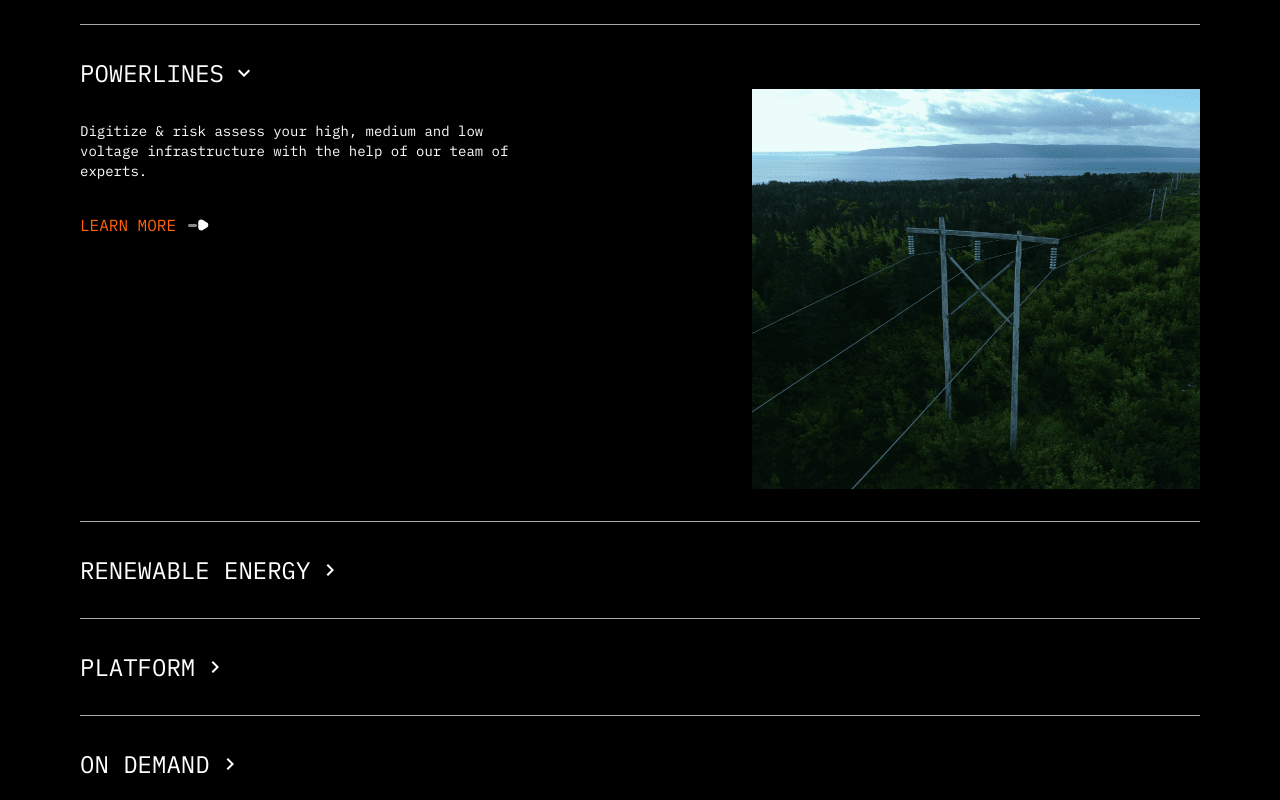
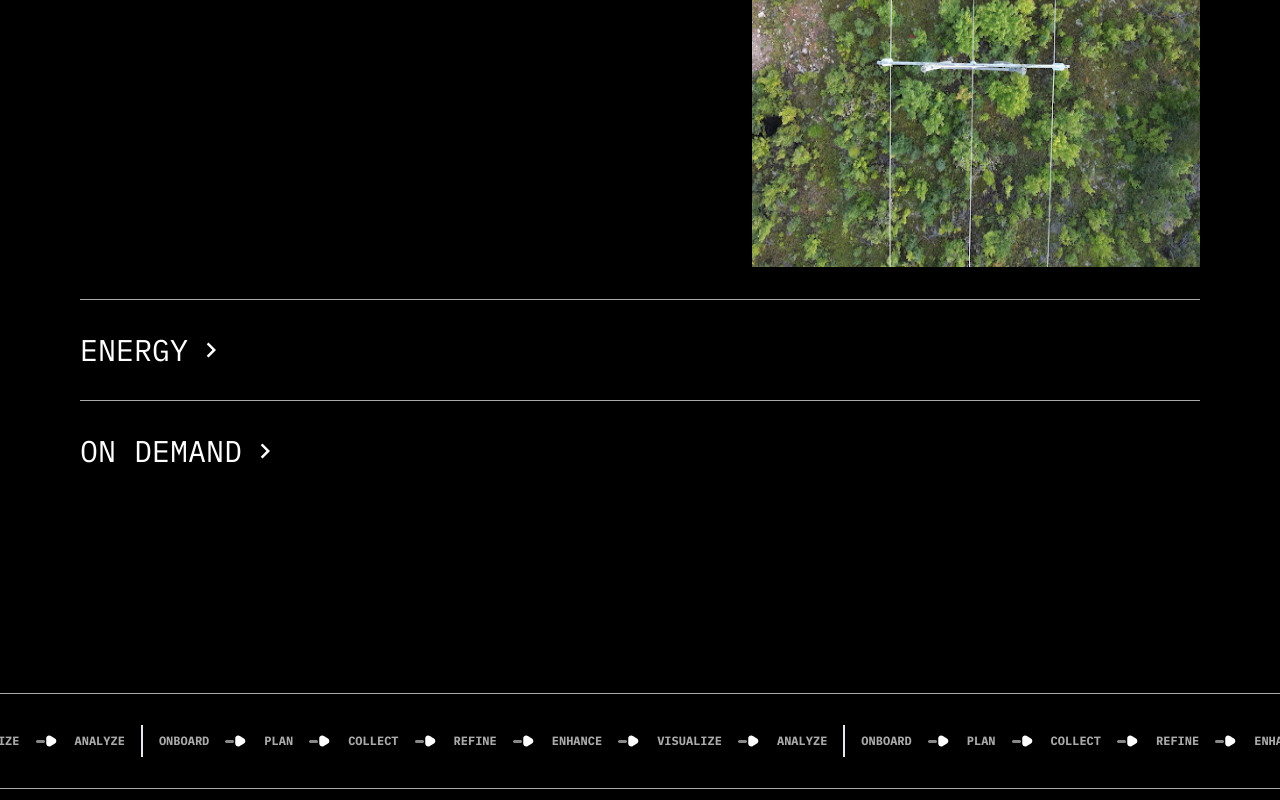
Before and after one commit to Generalsoi/detect-atlantic, a React (Vite) app: page / in a window 1280 px wide. Shown: the part 1440-2240 px from the top of the page. Built offline with nearby package versions, Linux system fonts and the light colour scheme.

Commit message:
fix: tired of these updates

```diff
--- a/src/helpers/servicesList.ts
+++ b/src/helpers/servicesList.ts
@@ -1,4 +1,4 @@
-import Power from '../assets/images/powerimg.png'
+import Power from '../assets/images/powerimg.jpg'
 import Energy from '../assets/images/energyimg.jpg'
 import Platform from '../assets/images/platformimg.jpg'
 import Ondemand from '../assets/images/ondemandimg.jpg'
@@ -31,30 +31,30 @@ type service = {
 export const servicesList: service[] = [
     {
       index: 1,
-      name: "Powerlines",
+      name: "Power",
       description:
-        "Digitize & risk assess your high, medium and low voltage infrastructure with the help of our team of experts.",
+        "Digitize & assess risk for your electrical infrastructure with the help of our team of experts",
       link: "/solutions/powerlineinspectionservices",
       img: Power
     },
     {
       index: 2,
-      name: "Renewable Energy",
+      name: "Energy",
       description:
-        "Automate your solar module monitoring with  RGB and infrared scans.",
+        "Automate your energy asset monitoring with RGB and infrared scans.",
       link: "/solutions/solarandwindinspectionservices",
       img: Energy
     },
+    // {
+    //   index: 3,
+    //   name: "Platform",
+    //   description:
+    //     "Create clean datasets to quickly find what you need; run complex models to determine long-term trends and fix defects before they become a critical risk to the network.",
+    //   link: "/solutions/aisoftware",
+    //   img: Platform
+    // },
     {
       index: 3,
-      name: "Platform",
-      description:
-        "Create clean datasets to quickly find what you need; run complex models to determine long-term trends and fix defects before they become a critical risk to the network.",
-      link: "/solutions/aisoftware",
-      img: Platform
-    },
-    {
-      index: 4,
       name: "On Demand",
       description:
         "Meeting needs across areas such as monitoring vegetation growth, stringing conductors and inspecting damage from Storms.",
--- a/src/layouts/homepage/colletAnnotate.tsx
+++ b/src/layouts/homepage/colletAnnotate.tsx
@@ -23,7 +23,7 @@ export const ColletAnnotateScroll: FC = () => {
           <p className="uppercase text-xs font-bold text-[#AAAAAA]">Refine</p>
           <img src={ArrowRight} alt="arrow-right" />
           <p className="uppercase text-xs font-bold text-[#AAAAAA]">Enhance</p>
-
+          <img src={ArrowRight} alt="arrow-right" />
           <p className="uppercase text-xs font-bold text-[#AAAAAA]">
             Visualize
           </p>
@@ -39,7 +39,7 @@ export const ColletAnnotateScroll: FC = () => {
           <p className="uppercase text-xs font-bold text-[#AAAAAA]">Refine</p>
           <img src={ArrowRight} alt="arrow-right" />
           <p className="uppercase text-xs font-bold text-[#AAAAAA]">Enhance</p>
-
+          <img src={ArrowRight} alt="arrow-right" />
           <p className="uppercase text-xs font-bold text-[#AAAAAA]">
             Visualize
           </p>
@@ -55,7 +55,7 @@ export const ColletAnnotateScroll: FC = () => {
           <p className="uppercase text-xs font-bold text-[#AAAAAA]">Refine</p>
           <img src={ArrowRight} alt="arrow-right" />
           <p className="uppercase text-xs font-bold text-[#AAAAAA]">Enhance</p>
-
+          <img src={ArrowRight} alt="arrow-right" />
           <p className="uppercase text-xs font-bold text-[#AAAAAA]">
             Visualize
           </p>
@@ -71,7 +71,7 @@ export const ColletAnnotateScroll: FC = () => {
           <p className="uppercase text-xs font-bold text-[#AAAAAA]">Refine</p>
           <img src={ArrowRight} alt="arrow-right" />
           <p className="uppercase text-xs font-bold text-[#AAAAAA]">Enhance</p>
-
+          <img src={ArrowRight} alt="arrow-right" />
           <p className="uppercase text-xs font-bold text-[#AAAAAA]">
             Visualize
           </p>
@@ -87,7 +87,7 @@ export const ColletAnnotateScroll: FC = () => {
           <p className="uppercase text-xs font-bold text-[#AAAAAA]">Refine</p>
           <img src={ArrowRight} alt="arrow-right" />
           <p className="uppercase text-xs font-bold text-[#AAAAAA]">Enhance</p>
-
+          <img src={ArrowRight} alt="arrow-right" />
           <p className="uppercase text-xs font-bold text-[#AAAAAA]">
             Visualize
           </p>
@@ -103,7 +103,7 @@ export const ColletAnnotateScroll: FC = () => {
           <p className="uppercase text-xs font-bold text-[#AAAAAA]">Refine</p>
           <img src={ArrowRight} alt="arrow-right" />
           <p className="uppercase text-xs font-bold text-[#AAAAAA]">Enhance</p>
-
+          <img src={ArrowRight} alt="arrow-right" />
           <p className="uppercase text-xs font-bold text-[#AAAAAA]">
             Visualize
           </p>
--- a/src/pages/Homepage.tsx
+++ b/src/pages/Homepage.tsx
@@ -59,7 +59,7 @@ export const Homepage = () => {
           <br /> analysis.
         </motion.p>
 
-        <span className="flex flex-col md:flex-row items-center gap-8 justify-center my-20 px-4 md:px-48">
+        {/* <span className="flex flex-col md:flex-row items-center gap-8 justify-center my-20 px-4 md:px-48">
           <HashLink smooth={true} to="#whatwedo">
             <button className="mt-4 md:mt-0 w-56 lg:w-fit px-3 md:px-6 lg:px-8 py-6 md:py-5 border border-white rounded-lg uppercase flex items-center justify-center gap-5 hover:translate-y-3 transition-all duration-300">
               learn more{" "}
@@ -76,7 +76,7 @@ export const Homepage = () => {
               try our platform <img src={UpArrow} alt="up-arrow" />
             </button>
           </Link>
-        </span>
+        </span> */}
       </div>
       <Infrastructurescroll />
 
@@ -96,7 +96,7 @@ export const Homepage = () => {
                 borderColor: "#AAAAAA",
               }}
             >
-              <h4 className="flex items-center gap-2 uppercase text-2xl">
+              <h4 className="flex items-center gap-2 uppercase text-2xl lg:text-3xl">
                 {service.name}
                 {openAccordion && currentId === service.index ? (
                   <MdKeyboardArrowDown />
@@ -112,7 +112,9 @@ export const Homepage = () => {
                   transition={{ type: "spring", stiffness: 40 }}
                 >
                   <motion.span className="w-full md:w-[40%]">
-                    <p className="my-8 text-sm">{service.description}</p>
+                    <p className="my-8 text-sm lg:text-md">
+                      {service.description}
+                    </p>
                     <a
                       href={service.link}
                       className="text-[#FF6108] uppercase flex items-center gap-3"
```
Also changed, not shown: src/assets/images/powerimg.jpg (added), src/assets/images/powerimg.png (deleted).
